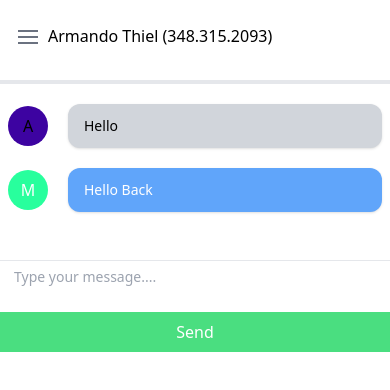
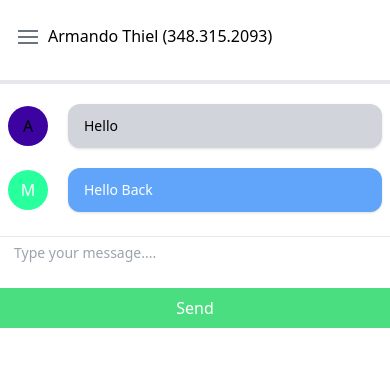
Before and after one commit to TNortnern/journeyage-test, a Vue app: page / in a window 390 px wide. Shown: the top 390 px of the page. Built offline with nearby package versions, Linux system fonts and the light colour scheme.

Commit message:
last commit

```diff
--- a/src/components/Conversation.vue
+++ b/src/components/Conversation.vue
@@ -1,7 +1,7 @@
 <template>
   <div
     ref="topDiv"
-    class="flex flex-col h-full overflow-y-auto"
+    class="h-full overflow-y-auto"
   >
     <div
       v-if="conversation.messages.length"
@@ -11,7 +11,7 @@
         name="message-fade"
         mode="out-in"
         tag="div"
-        class="messages pt-24 md:(pt-15 pb-3) md:pb-24 mb-12"
+        class="messages pt-24 md:(pt-15 pb-24) pb-1 mb-12"
       >
         <message
           v-for="item in conversation.messages"
@@ -27,7 +27,7 @@
       </transition-group>
     </div>
     <form
-      class="w-full md:(absolute) sticky bottom-0 mt-auto"
+      class="w-full md:(absolute) sticky bottom-0 -mt-12"
       @submit.prevent="submit"
     >
       <input
--- a/src/components/UserDevice.vue
+++ b/src/components/UserDevice.vue
@@ -1,6 +1,6 @@
 <template>
   <div
-    class="pt-2 pb-0 w-screen md:(h-150 mx-5 border border-4 rounded-md) flex-1 flex flex-col relative overflow-hidden"
+    class="pt-2 pb-0 w-screen md:(h-150 mx-5 border border-4 rounded-md)  relative overflow-hidden"
   >
     <device-drawer
       :drawer-open="drawerOpen"
```
